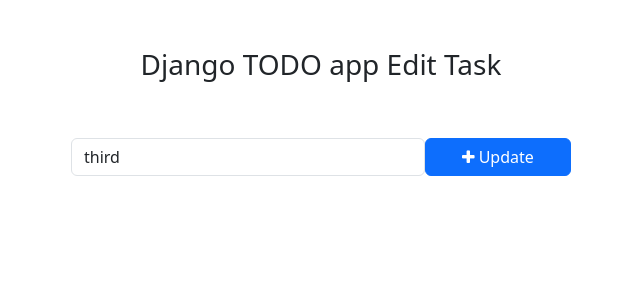
After one commit to fasnap/todo, a Django app: page /todo/edit_task/21 in a window 1280 px wide. The commit adds this page. Shown: the top 300 px of the page, without its empty margins (319-959 px from the left). Run offline with Django 4.2, Linux system fonts and the light colour scheme; data comes from the database, SQL or seed files in the repository; both versions use the stored data as it was after the commit.

Commit message:
todo app final

```diff
--- /dev/null
+++ b/templates/edit_task.html
@@ -0,0 +1,29 @@
+<!DOCTYPE html>
+<html lang="en">
+<head>
+    <meta charset="UTF-8">
+    <meta name="viewport" content="width=device-width, initial-scale=1.0">
+    <title>Django TODO app edit task</title>
+    <link href="https://cdn.jsdelivr.net/npm/bootstrap@5.3.0-alpha1/dist/css/bootstrap.min.css" rel="stylesheet" integrity="sha384-GLhlTQ8iRABdZLl6O3oVMWSktQOp6b7In1Zl3/Jr59b6EGGoI1aFkw7cmDA6j6gD" crossorigin="anonymous">
+    <script src="https://cdn.jsdelivr.net/npm/bootstrap@5.3.0-alpha1/dist/js/bootstrap.bundle.min.js" integrity="sha384-w76AqPfDkMBDXo30jS1Sgez6pr3x5MlQ1ZAGC+nuZB+EYdgRZgiwxhTBTkF7CXvN" crossorigin="anonymous"></script>
+    <!-- Font Awesome Icons -->
+    <link rel="stylesheet" href="https://cdnjs.cloudflare.com/ajax/libs/font-awesome/4.7.0/css/font-awesome.min.css">
+
+</head>
+<body>
+    <div class="container">
+        <h3 class="pt-5 pb-5 text-center">
+            Django TODO app Edit Task
+        </h3>
+        <form action="" method="POST" style="width: 500px ; margin: auto">
+            {% csrf_token %}
+            <div class="form-group">
+                <span style="display: flex;">
+                    <input type="text" name="task" class="form-control" placeholder="Add a task" value="{{get_task.task}}">
+                    <button type="submit" class="btn btn-primary" style="width: 200px;"><i class="fa fa-plus"></i> Update</button>
+                </span>
+            </div>
+        </form>
+    </div>
+</body>
+</html>
--- a/todo/urls.py
+++ b/todo/urls.py
@@ -3,4 +3,8 @@
 
 urlpatterns = [
     path('addTask/', views.addTask,name='addTask'),
+    path('mark_as_done/<int:pk>/', views.markAsDone,name='mark_as_done'),
+    path('mark_as_undone/<int:pk>' , views.markAsUnDone,name='mark_as_undone'),
+    path('edit_task/<int:pk>', views.editTask,name='edit_task'),
+    path('delete_task/<int:pk>', views.deleteTask,name='delete_task')
 ]
--- a/todo/views.py
+++ b/todo/views.py
@@ -1,4 +1,4 @@
-from django.shortcuts import render,redirect
+from django.shortcuts import render,redirect,get_object_or_404
 from django.http import HttpResponse
 from . models import Task
 # Create your views here.
@@ -6,3 +6,33 @@
     task=request.POST['task']
     Task.objects.create(task=task)
     return redirect('home')
+
+def markAsDone(request,pk):
+    task=get_object_or_404(Task, pk=pk)
+    task.is_completed=True
+    task.save()
+    return redirect('home')
+
+def markAsUnDone(request,pk):
+    task=get_object_or_404(Task,pk=pk)
+    task.is_completed=False
+    task.save()
+    return redirect('home')
+
+def editTask(request,pk):
+    get_task=get_object_or_404(Task,pk=pk)
+    if request.method == 'POST':
+        new_task=request.POST['task']
+        get_task.task=new_task
+        get_task.save()
+        return redirect('home')
+    else:
+        context={
+            'get_task':get_task
+        }
+        return render(request,'edit_task.html',context)
+
+def deleteTask(request,pk):
+    task=get_object_or_404(Task,pk=pk)
+    task.delete()
+    return redirect('home')
--- a/todo_main/views.py
+++ b/todo_main/views.py
@@ -2,7 +2,9 @@
 from todo.models import Task
 def home(request):
     tasks=Task.objects.filter(is_completed=False).order_by('-updated_at')
+    completed_tasks=Task.objects.filter(is_completed=True).order_by('-updated_at')
     context={
-        'tasks':tasks
+        'tasks':tasks,
+        'completed_tasks':completed_tasks,
     }
     return render(request,'home.html',context)
```
Also changed, not shown: templates/home.html (+13 -7 lines), db.sqlite3.
